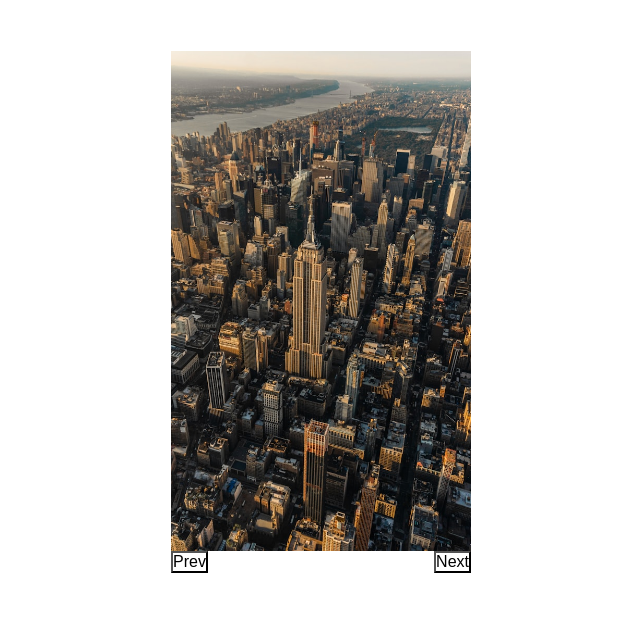
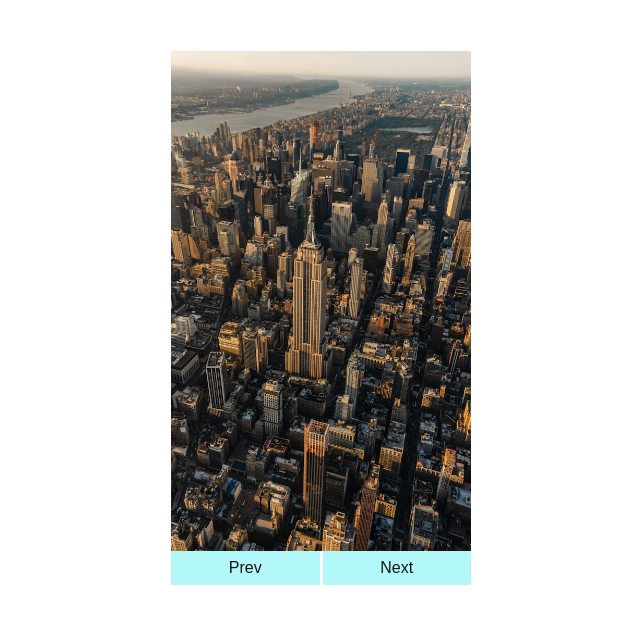
Before and after one commit to noOdin1/image_carousel_01, a website built with webpack: page src/template.html in a window 1280 px wide. Shown: the whole page, without its empty margins (319-959 px from the left). Built offline with nearby package versions, Linux system fonts and the light colour scheme.

Commit message:
Styling for each of the navigation buttons

```diff
--- a/src/style.css
+++ b/src/style.css
@@ -40,3 +40,20 @@ img {
   display: flex;
   justify-content: space-between;
 }
+
+.buttons {
+  background-color: rgba(0, 232, 232, 0.3);
+  color: rgb(020, 020, 020);
+  border: none;
+  padding: 0.5rem;
+  cursor: pointer;
+  width: 49.5%;
+}
+
+.buttons:hover {
+  opacity: 0.9;
+}
+
+.buttons:focus {
+  outline: none;
+}
```
